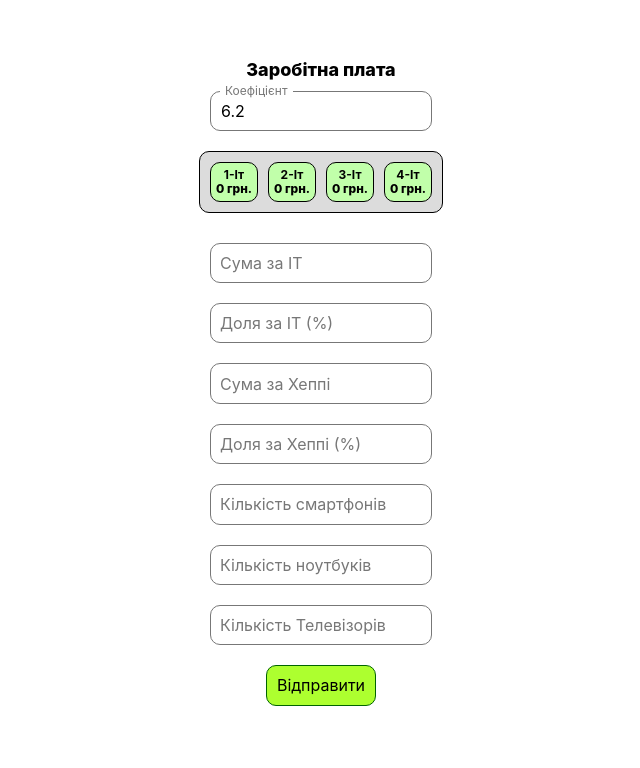
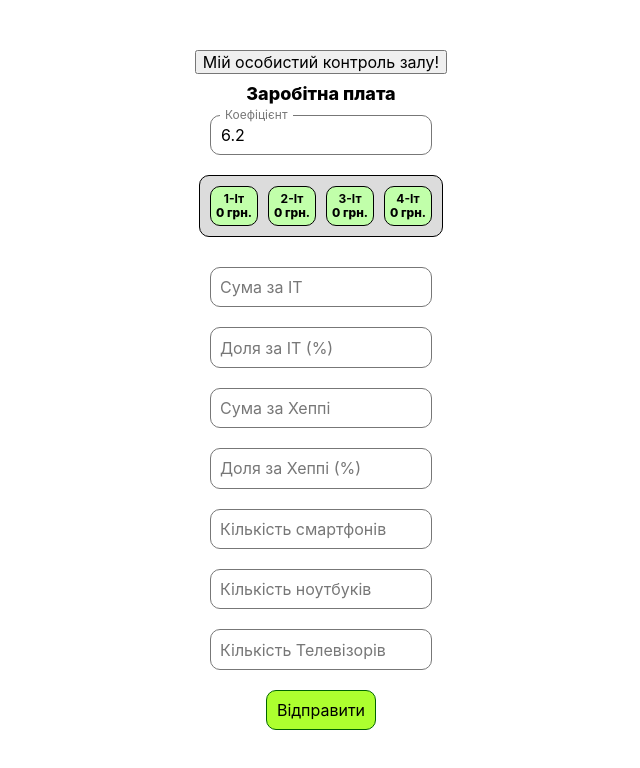
Before and after one commit to Max-IT-ZT/comfy-zvit, a React (Create React App) app: page / in a window 1280 px wide. Shown: the top 768 px of the page, without its empty margins (319-959 px from the left). Built offline with nearby package versions, Linux system fonts and the light colour scheme.

Commit message:
Update App.jsx

```diff
--- a/src/components/App.jsx
+++ b/src/components/App.jsx
@@ -70,6 +70,13 @@ const App = () => {
 
   return (
     <div className="app-container">
+      <div className="btn-teh">
+        <button>
+          <a href="max-it-zt.github.io/comfy-zvit-teh/">
+            Мій особистий контроль залу!
+          </a>
+        </button>
+      </div>
       <div className="logo">Заробітна плата</div>
       <div className="input-container">
         <input
```
